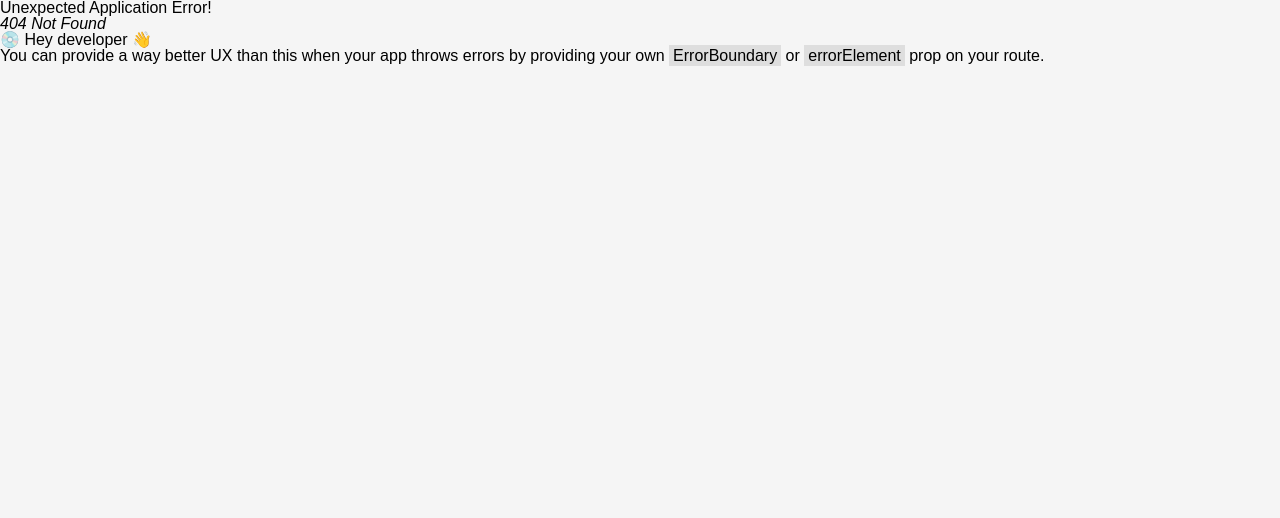
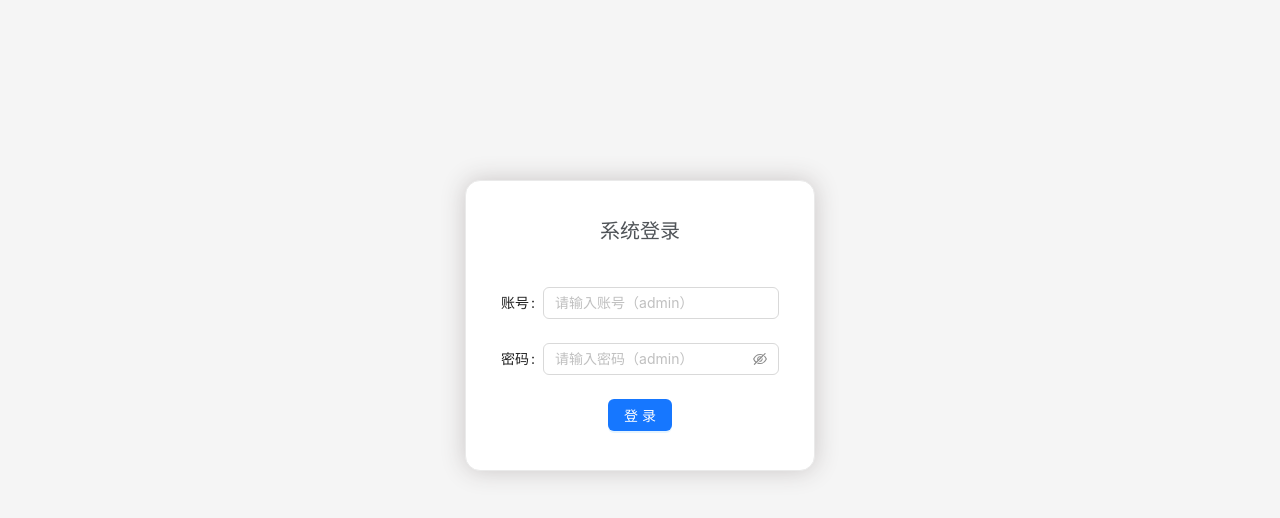
Before and after one commit to yaodada123/react-manage, a React (Create React App) app: page /login in a window 1280 px wide. Before the commit this address had no page. Shown: the top 518 px of the page. Built offline with nearby package versions, Linux system fonts and the light colour scheme.

Commit message:
feat&fix:login page and tag bug

```diff
--- a/src/api/mock.js
+++ b/src/api/mock.js
@@ -1,6 +1,7 @@
 import Mock from 'mockjs';
 import homeApi from './mockServeData/home';
 import userApi from './mockServeData/user';
+import permissionApi from './mockServeData/permission';
 Mock.mock(/home\/getData/, homeApi.getStatisticalData);
 Mock.mock(/user\/getUser/, userApi.getUserList);
 
@@ -8,3 +9,4 @@ Mock.mock(/user\/add/, 'post', userApi.createUser)
 Mock.mock(/user\/edit/, 'post', userApi.updateUser)
 
 Mock.mock(/user\/del/, 'post', userApi.deleteUser)
+Mock.mock(/permission\/getMenu/, 'post', permissionApi.getMenu);
--- a/src/components/commonAside/index.js
+++ b/src/components/commonAside/index.js
@@ -3,7 +3,7 @@ import { Button, Layout, Menu, theme } from "antd";
 import React, { useState } from "react";
 import MenuConfig from "../../config";
 import {useNavigate} from 'react-router-dom';
-import {selectMenuList} from '../../store/reducers/tab'
+import {selectMenuList, setCurrentMenu} from '../../store/reducers/tab'
 import { useDispatch,  useSelector} from "react-redux"
 const { Header, Sider, Content } = Layout;
 
@@ -39,7 +39,6 @@ export default function CommonAside({collapsed}) {
     dispatch(selectMenuList(val))
   }
   const menuClick = (e) => {
-    // console.log(e, "这是e的数据");
     let data
     MenuConfig.forEach((item) => {
       // 找到当前的数据
@@ -59,9 +58,14 @@ export default function CommonAside({collapsed}) {
       name: data.name,
       label: data.label
     })
+    dispatch(setCurrentMenu({
+      path: data.path,
+      name: data.name,
+      label: data.label
+    }))
     navigate(e.key)
   }
-
+  // console.log(currentMenu, "currentMenu");
   return (
     <Sider trigger={null} collapsible collapsed={collapsed}>
       <h3 className="app-name">{ collapsed ? '后台':'通用后台管理项目' }</h3>
--- a/src/components/commonHeader/index.js
+++ b/src/components/commonHeader/index.js
@@ -13,7 +13,24 @@ import { Avatar } from "antd";
 import "./index.css";
 import { useSelector, useDispatch } from 'react-redux'
 import {changeCollapsed} from "../../store/reducers/tab";
+import { useNavigate } from 'react-router-dom'
 const { Header, Sider, Content } = Layout;
+
+const ConmmonHeader = ({collapsed}) => {
+  // const [collapsed, setCollapsed] = useState(false);
+  // const {
+  //   token: { colorBgContainer, borderRadiusLG },
+  // } = theme.useToken();
+  const navigate = useNavigate()
+  const logout = () => {
+    localStorage.removeItem('token')
+    navigate('/login')
+  }
+  const dispatch = useDispatch()
+  const setCollapsed = () => {
+    console.log(collapsed);
+    dispatch(changeCollapsed())
+  }
   const items = [
     {
       key: "1",
@@ -33,23 +50,13 @@ const items = [
         <a
           target="_blank"
           rel="noopener noreferrer"
-        href="https://www.antgroup.com"
+          onClick={() => logout(!collapsed)}
         >
-        详情
+          退出
         </a>
       ),
     },
   ];
-const ConmmonHeader = ({collapsed}) => {
-  // const [collapsed, setCollapsed] = useState(false);
-  const {
-    token: { colorBgContainer, borderRadiusLG },
-  } = theme.useToken();
-  const dispatch = useDispatch()
-  const setCollapsed = () => {
-    console.log(collapsed);
-    dispatch(changeCollapsed())
-  }
   return (
     <Header
       style={{
--- a/src/components/commonTag/index.js
+++ b/src/components/commonTag/index.js
@@ -1,14 +1,13 @@
 import React from "react";
 import { Space, Tag } from "antd";
 import "./index.css";
-import { useSelector, useDispatch } from 'react-redux'
+import { useSelector, useDispatch } from "react-redux";
 import { closeTab, setCurrentMenu } from "../../store/reducers/tab";
-import { useLocation, useNavigate } from 'react-router-dom';
-
+import { useLocation, useNavigate } from "react-router-dom";
 
 const CommonTag = () => {
-  const tabsList = useSelector(state => state.tabMenu.tabsList); // 拿到传递的tag值
-  const currentMenu = useSelector(state => state.tabMenu.currentMenu); // 传递选中的tag值
+  const tabsList = useSelector((state) => state.tabMenu.tabsList); // 拿到传递的tag值
+  const currentMenu = useSelector((state) => state.tabMenu.currentMenu); // 传递选中的tag值
   // console.log(tabsList, "这是兄弟组件传值过来的tablist");
   // console.log(currentMenu, "这是currentMenu");
   const dispatch = useDispatch();
@@ -16,41 +15,58 @@ const CommonTag = () => {
   const navigate = useNavigate();
   const handleClose = (item, index) => {
     let length = tabsList.length - 1;
-    dispatch(closeTab(item))
-    if(index === length) { // 若关闭的标签是最后一个标签
+    dispatch(closeTab(item));
+    if (index === length) {
+      // 若关闭的标签是最后一个标签
       const curData = tabsList[index - 1];
       dispatch(setCurrentMenu(curData));
       navigate(curData.path);
     } else {
       // 如果tags至少存在一个数据，则选中后一个tag
       if (tabsList.length > 1) {
-          // 下一个tag
-          const nextData = tabsList[index + 1]
-          dispatch(setCurrentMenu(nextData))
-          navigate(nextData.path)
+        // 下一个tag
+        const nextData = tabsList[index + 1];
+        dispatch(setCurrentMenu(nextData));
+        navigate(nextData.path);
       }
-  }
-  }
+    }
+  };
   const handleChange = (item) => {
     dispatch(setCurrentMenu(item));
     navigate(item.path);
-  }
-  const setTag = (flag, item, index) => { // flag用于判断是否为选中的tag
-    return (
-      flag ?
-      <Tag color="#55acee" closeIcon onClose={() => handleClose(item, index)} key={item.name}>{item.label}</Tag> :
-      <Tag key={item.name} onClick={() => handleChange(item, index)}>{item.label}</Tag>
-    )
-  }
+  };
+  const setTag = (flag, item, index) => {
+    // flag用于判断是否为选中的tag
+    if (index == 0 && currentMenu.name == undefined) {
+      return (
+        <Tag key={item.name} color="#55acee">
+          {item.label}
+        </Tag>
+      );
+    }
+    return flag ? (
+      <Tag
+        color="#55acee"
+        closeIcon
+        onClose={() => handleClose(item, index)}
+        key={item.name}
+      >
+        {item.label}
+      </Tag>
+    ) : (
+      <Tag key={item.name} onClick={() => handleChange(item, index)}>
+        {item.label}
+      </Tag>
+    );
+  };
   return (
     <Space className="common-tag" size={[0, 8]} wrap>
-      {
-        currentMenu.name && tabsList.map((item, index) => {
-          return setTag(currentMenu.path === item.path, item, index)
-        })
-      }
+      {(currentMenu.name || tabsList.length > 1) &&
+        tabsList.map((item, index) => {
+          return setTag(currentMenu.path === item.path, item, index);
+        })}
     </Space>
   );
 };
 
-export default CommonTag
+export default CommonTag;
--- /dev/null
+++ b/src/pages/login/index.js
@@ -0,0 +1,56 @@
+import React from 'react'
+import { Form, Input, Button, message } from 'antd';
+import "./login.css"
+import { getMenu } from '../../api'
+import { useNavigate, Navigate } from 'react-router-dom'
+
+const Login = () => {
+  const navigate = useNavigate()
+  if (localStorage.getItem('token')) {
+    return <Navigate to="/home" replace />
+  }
+  const handleSubmit = (val) => {
+    if (!val.password || !val.username) {
+      return message.open({
+        type: 'warning',
+        content: '请输入用户名和密码',
+      });
+    }
+    getMenu(val).then(({ data }) => {
+      if(data.data.token) {
+        localStorage.setItem('token', data.data.token)
+      } else {
+        return message.open({
+          type: 'warning',
+          content: '用户名或密码不正确',
+        });
+      }
+      navigate('/home')
+    })
+  }
+  return (
+    <Form
+      className="login-container"
+      onFinish={handleSubmit}
+    >
+      <div className="login_title">系统登录</div>
+      <Form.Item
+        label="账号"
+        name="username"
+      >
+        <Input placeholder="请输入账号（admin）" />
+      </Form.Item>
+      <Form.Item
+        label="密码"
+        name="password"
+      >
+        <Input.Password placeholder="请输入密码（admin）" />
+      </Form.Item>
+      <Form.Item className="login-button">
+        <Button type="primary" htmlType="submit">登录</Button>
+      </Form.Item>
+    </Form>
+  )
+}
+
+export default Login
--- /dev/null
+++ b/src/pages/login/login.css
@@ -0,0 +1,25 @@
+.login-container {
+    width: 350px;
+    border: 1px solid #eaeaea;
+    margin: 180px auto;
+    padding: 35px 35px 15px 35px;
+    background-color: #fff;
+    border-radius: 15px;
+    box-shadow: 0 0 25px #cac6c6;
+    box-sizing: border-box;
+}
+
+.login-container .login_title {
+    text-align: center;
+    margin-bottom: 40px;
+    color: #505458;
+    font-size: 20px;
+}
+
+.login-container .el-input {
+    width: 198px;
+}
+
+.login-container .login-button {
+    text-align: center;
+}
--- a/src/pages/main.js
+++ b/src/pages/main.js
@@ -12,6 +12,7 @@ import CommonAside from "../components/commonAside/index"
 import ConmmonHeader from "../components/commonHeader";
 import CommonTag from "../components/commonTag/index";
 import { useSelector, useDispatch } from 'react-redux';
+import { RouterAuth } from '../router/routerAuth';
 
 const { Header, Sider, Content } = Layout;
 
@@ -22,7 +23,7 @@ export default function Main() {
     token: { colorBgContainer, borderRadiusLG },
   } = theme.useToken();
   return (
-    <div >
+    <RouterAuth>
       <Layout className="main-container">
         <CommonAside collapsed={collapsed} />
         <Layout>
@@ -43,6 +44,6 @@ export default function Main() {
         </Layout>
       </Layout>
 
-    </div>
+      </RouterAuth>
   );
 }
--- a/src/router/index.js
+++ b/src/router/index.js
@@ -1,14 +1,11 @@
-import {
-  createBrowserRouter,
-  Navigate,
-} from "react-router-dom";
+import { createBrowserRouter, Navigate } from "react-router-dom";
 import Main from "../pages/main";
 import Home from "../pages/home/home";
 import User from "../pages/user";
 import Mall from "../pages/mall";
 import PageOne from "../pages/otherpage/pageOne";
 import PageTwo from "../pages/otherpage/pageTwo";
-
+import Login from "../pages/login";
 
 const router = createBrowserRouter([
   {
@@ -17,7 +14,7 @@ const router = createBrowserRouter([
     children: [
       {
         path: "/",
-        element: <Navigate to="/home" replace={true} />
+        element: <Navigate to="/home" replace={true} />,
       },
       {
         path: "home",
@@ -25,11 +22,11 @@ const router = createBrowserRouter([
       },
       {
         path: "user",
-        element: <User />
+        element: <User />,
       },
       {
         path: "mall",
-        element: <Mall />
+        element: <Mall />,
       },
       {
         path: "other",
@@ -46,7 +43,10 @@ const router = createBrowserRouter([
       },
     ],
   },
-
+  {
+    path: "/login",
+    Component: Login,
+  },
 ]);
 
 export default router;
--- /dev/null
+++ b/src/router/routerAuth.js
@@ -0,0 +1,11 @@
+import { Navigate } from 'react-router-dom'
+
+export const RouterAuth = ({ children }) => {
+    const token = localStorage.getItem('token')
+    if (!token) {
+        return <Navigate to='/login' replace />
+    }
+    return (
+        children
+    )
+}
```
Also changed, not shown: src/api/index.js (line endings or trailing spaces). Lines whose indentation alone changed are shown as unchanged.
